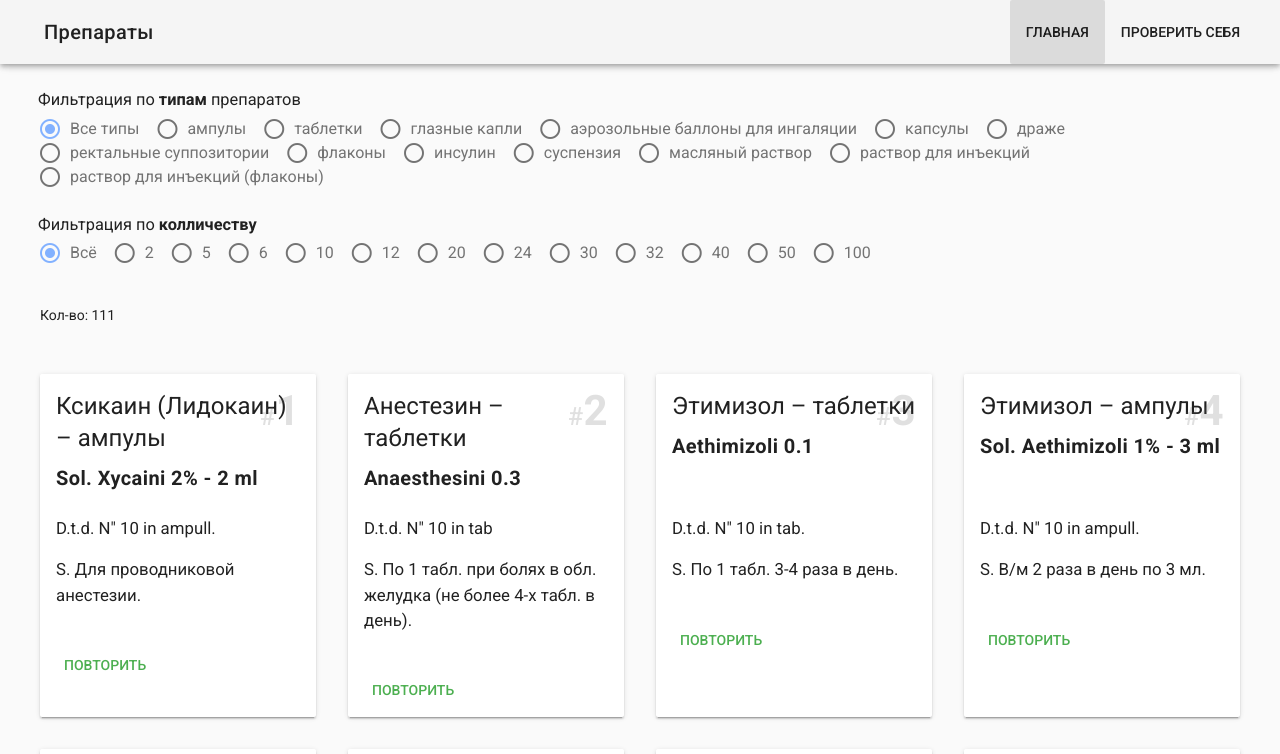
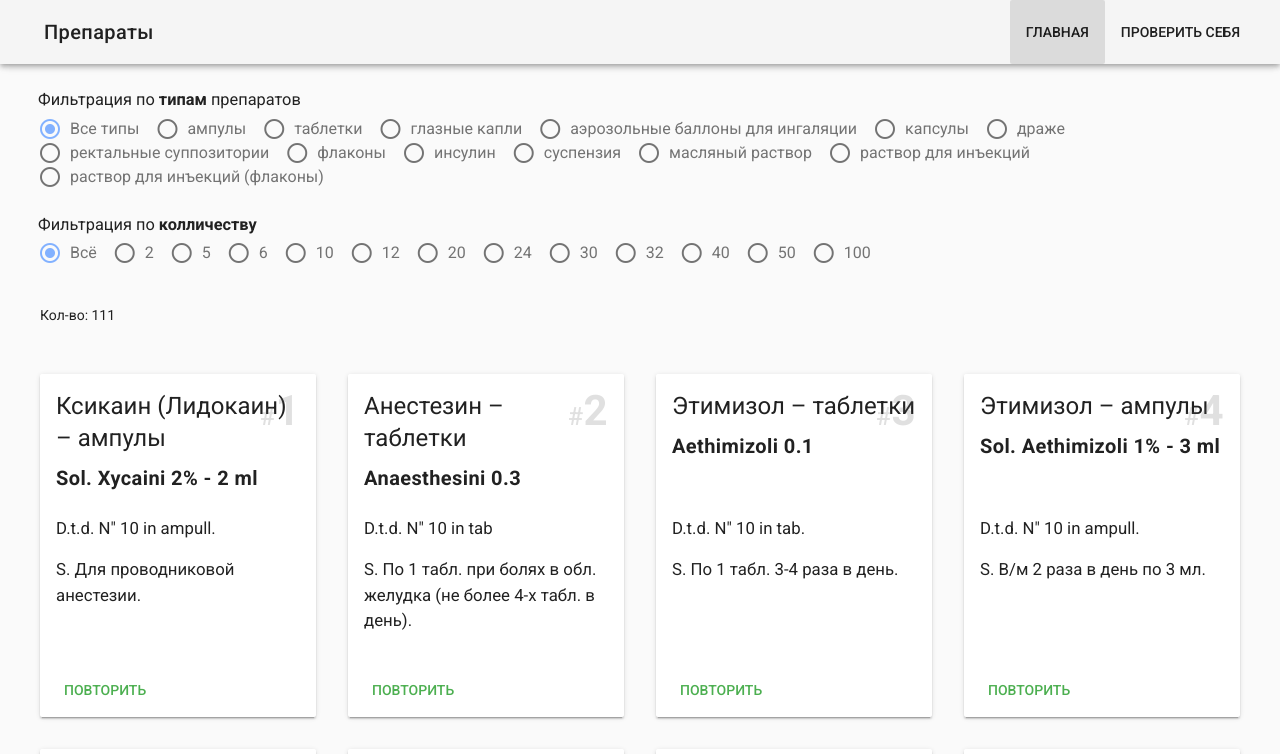
Before and after one commit to vladstarikov88/preparations, a Vue app: page / in a window 1280 px wide. Shown: the top 754 px of the page. Built offline with nearby package versions, Linux system fonts and the light colour scheme.

Commit message:
style fixes

```diff
--- a/src/components/CheckCard.vue
+++ b/src/components/CheckCard.vue
@@ -113,4 +113,11 @@ export default {
     cursor: pointer;
   }
 }
+
+.card {
+  height: 100%;
+  display: flex;
+  flex-direction: column;
+  justify-content: space-between;
+}
 </style>
--- a/src/components/CustomCard.vue
+++ b/src/components/CustomCard.vue
@@ -78,5 +78,8 @@ export default {
 
 .card {
   height: 100%;
+  display: flex;
+  flex-direction: column;
+  justify-content: space-between;
 }
 </style>
--- a/src/views/Home.vue
+++ b/src/views/Home.vue
@@ -37,6 +37,16 @@
       </template>
 
     </v-layout>
+
+
+    <v-snackbar
+      v-model="snackbar.visible"
+      :timeout="snackbar.timeout"
+      top='top'
+      color='info'
+    >
+      Препарат добавлен в список повторений
+    </v-snackbar>
   </div>
 </template>
 
@@ -59,6 +69,10 @@ export default {
       amounts: [],
       type: ' ',
       amount: ' ',
+      snackbar: {
+        visible: false,
+        timeout: 2000
+      }
     }
   },
   components: {
@@ -80,7 +94,8 @@ export default {
         })
     },
     addPreparationToForgotList(preparationId) {
-      this.pushPreparation(preparationId)
+      this.pushPreparation(preparationId),
+      this.snackbar.visible = true
     },
     setType(type) {
       this.type = type
```
